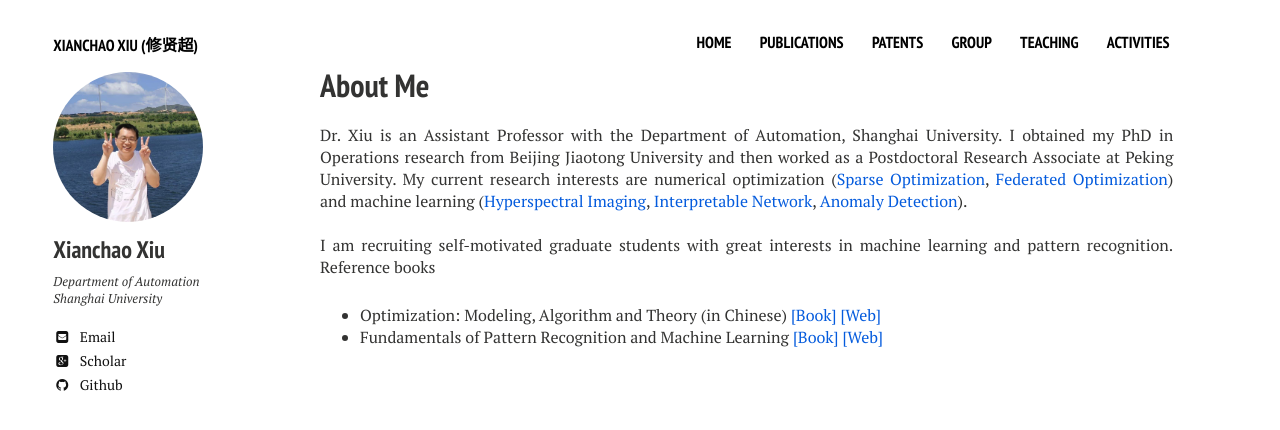
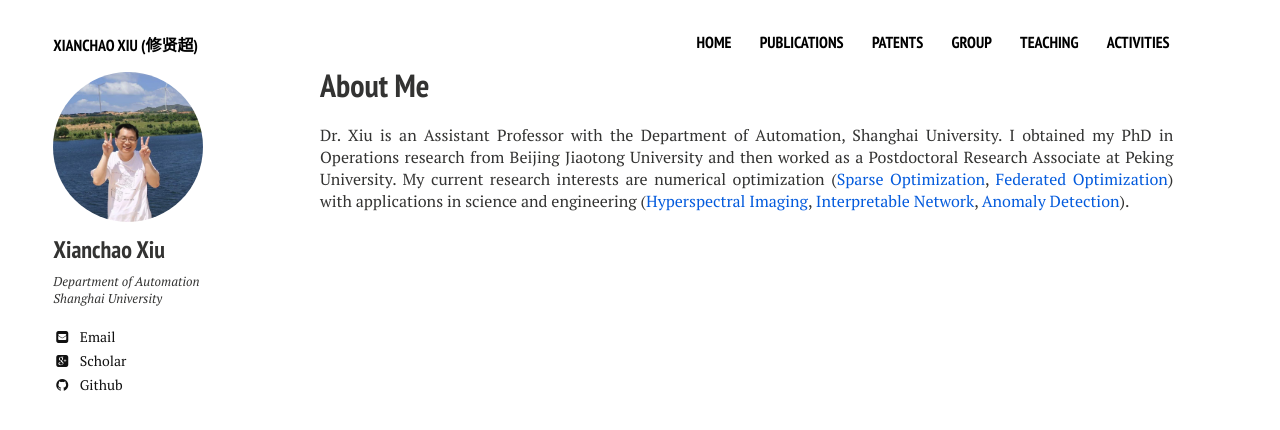
Before and after one commit to xianchaoxiu/xianchaoxiu.github.io, a Jekyll site: the page built from index.md, in a window 1280 px wide. Shown: the top 430 px of the page. Built offline with Jekyll 4.4.1, drawn with Linux system fonts in a browser that asks for light colours; nearby versions of some CDN libraries.

Commit message:
Update home2.html

```diff
--- a/_layouts/home2.html
+++ b/_layouts/home2.html
@@ -24,13 +24,9 @@
       <p> Dr. Xiu is an Assistant Professor with the Department of Automation, Shanghai University.
 	      I obtained my PhD in Operations research from Beijing Jiaotong University and then worked as a Postdoctoral Research Associate at Peking University.
 	      My current research interests are numerical optimization (<a href="https://github.com/xianchaoxiu/Sparse-Optimization" class="textlink" target="_blank">Sparse Optimization</a>, <a href="https://github.com/xianchaoxiu/Federated-Optimization" class="textlink" target="_blank">Federated Optimization</a>)
-	      and machine learning (<a href="https://github.com/xianchaoxiu/Hyperspectral-Imaging" class="textlink" target="_blank">Hyperspectral Imaging</a>, <a href="https://github.com/xianchaoxiu/Interpretable-Network" class="textlink" target="_blank">Interpretable Network</a>, <a href="https://github.com/xianchaoxiu/Anomaly-Detection" class="textlink" target="_blank">Anomaly Detection</a>). <br><br>
+	      with applications in science and engineering (<a href="https://github.com/xianchaoxiu/Hyperspectral-Imaging" class="textlink" target="_blank">Hyperspectral Imaging</a>, <a href="https://github.com/xianchaoxiu/Interpretable-Network" class="textlink" target="_blank">Interpretable Network</a>, <a href="https://github.com/xianchaoxiu/Anomaly-Detection" class="textlink" target="_blank">Anomaly Detection</a>). <br><br>
 
-	      I am recruiting self-motivated graduate students with great interests in machine learning and pattern recognition. Reference books
-        <ul>
-        <li> Optimization: Modeling, Algorithm and Theory (in Chinese) <a href="../teaching/OPT.pdf" class="textlink" target="_blank">[Book]</a> <a href="http://faculty.bicmr.pku.edu.cn/~wenzw/optbook.html" class="textlink" target="_blank">[Web]</a></li>
-	<li> Fundamentals of Pattern Recognition and Machine Learning <a href="../teaching/PR.pdf" class="textlink" target="_blank">[Book] </a> <a href="https://braganeto.engr.tamu.edu/book-website/" class="textlink" target="_blank">[Web]</a></li>
-        </ul>
+
 </p>
 
 
```
